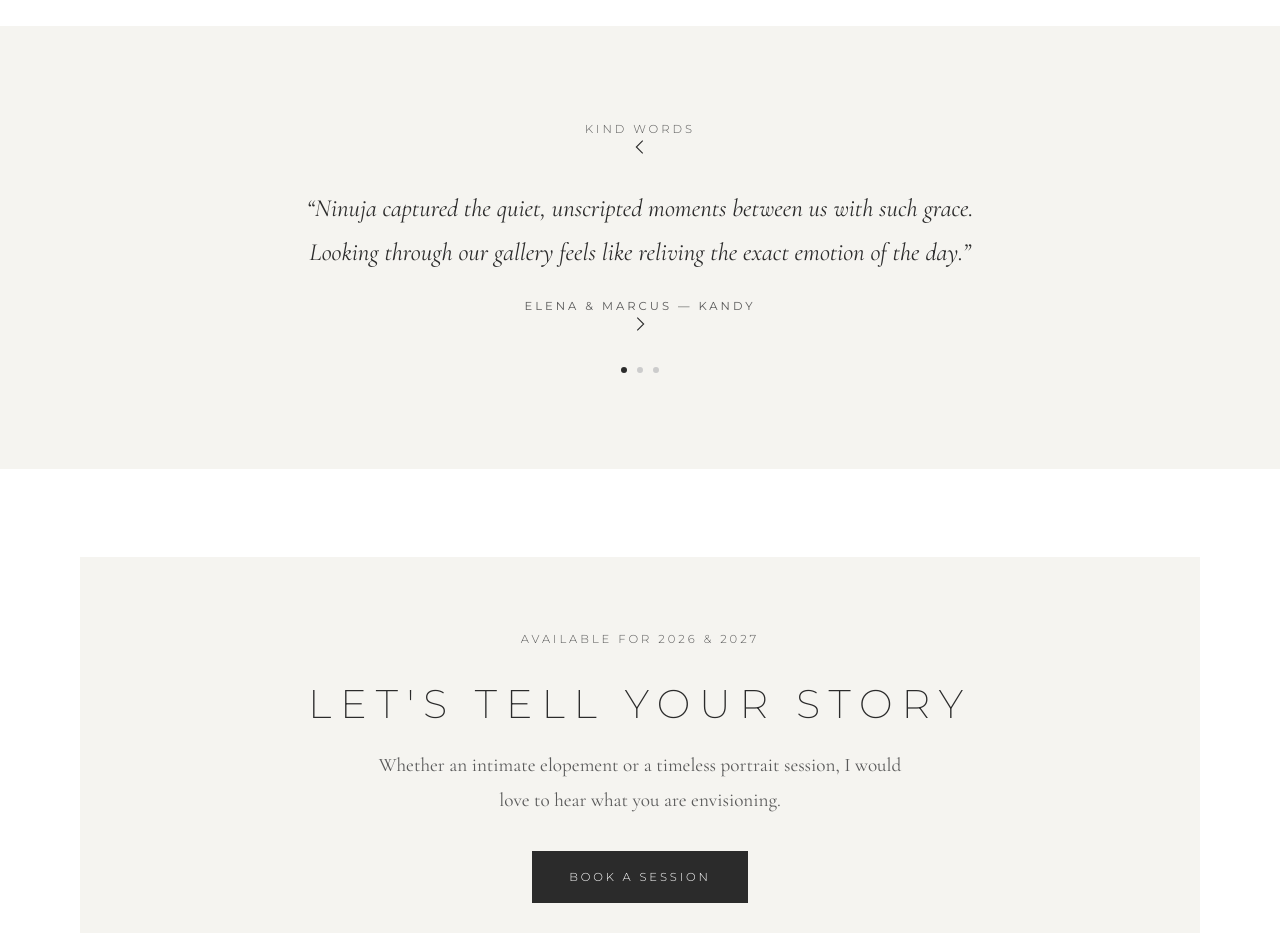
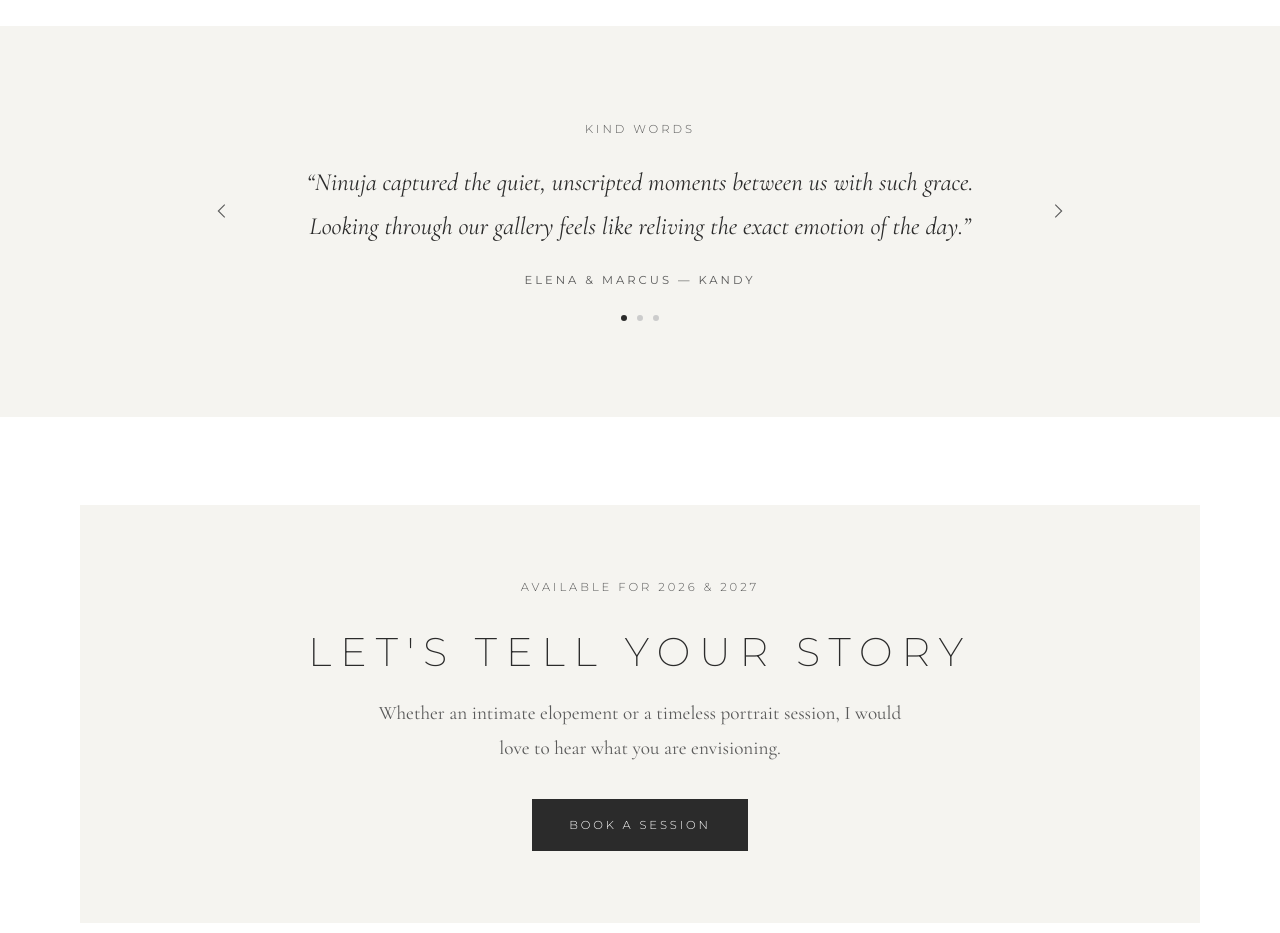
Before and after one commit to ninuja-nirandul/ninujanirandul, a plain HTML site: page index.html in a window 1280 px wide. Shown: the part 1780-2713 px from the top of the page. Drawn offline with nearby package versions, Linux system fonts and the light colour scheme.

Commit message:
Update style.css

```diff
--- a/css/style.css
+++ b/css/style.css
@@ -506,6 +506,37 @@ img {
   margin: 24px auto;
   color: var(--text-charcoal);
 }
+.testimonial-stage {
+  display: flex;
+  align-items: center;
+  justify-content: center;
+  gap: 8px;
+  max-width: 880px;
+  margin: 0 auto;
+}
+
+.testimonial-body {
+  flex: 1;
+  min-width: 0;
+}
+
+.testimonial-arrow {
+  flex: 0 0 auto;
+  width: 44px;
+  height: 44px;
+  display: flex;
+  align-items: center;
+  justify-content: center;
+  color: var(--text-muted);
+  transition: color 0.3s ease, transform 0.3s ease;
+}
+
+.testimonial-arrow:hover {
+  color: var(--text-charcoal);
+}
+
+#testimonialPrev:hover { transform: translateX(-3px); }
+#testimonialNext:hover { transform: translateX(3px); }
 
 .testimonial-author {
   font-size: 0.72rem;
```
